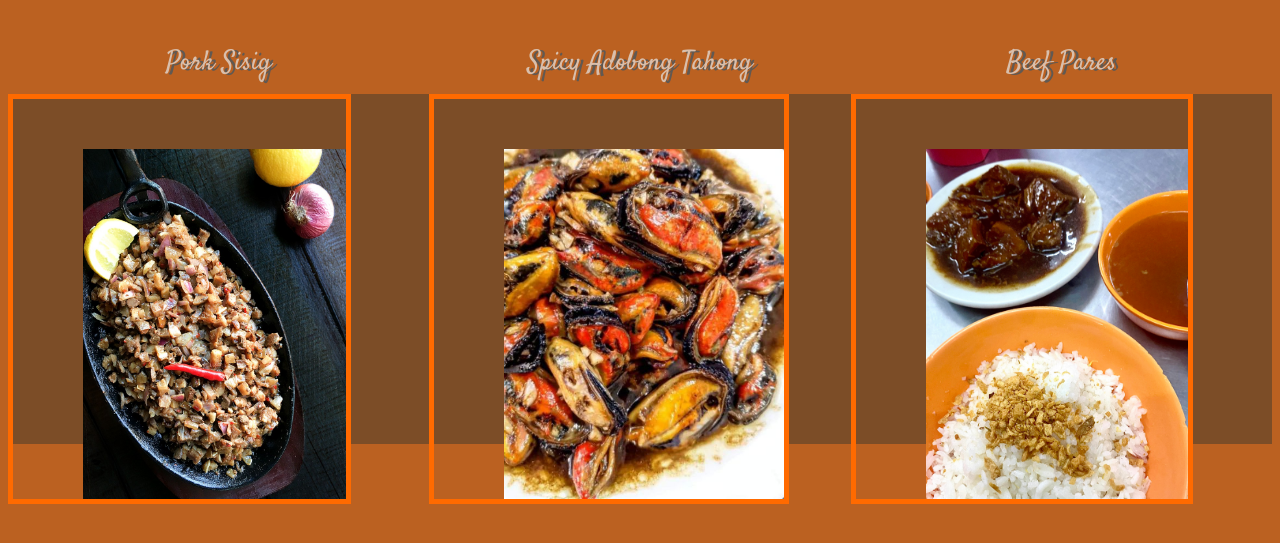
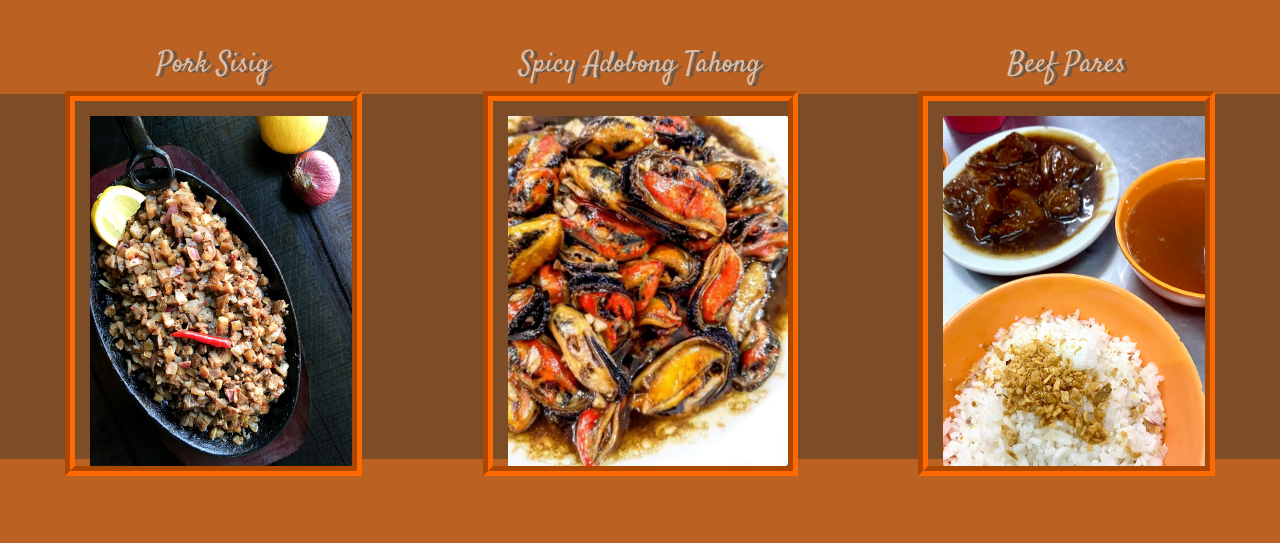
Before and after one commit to d0wnsider/odin-recipes, a plain HTML site: page index.html in a window 1280 px wide. Shown: the part 121-664 px from the top of the page. Drawn offline with Linux system fonts and the light colour scheme.

Commit message:
Additional changes on style. Still trying to fix custom font on local

```diff
--- a/index.html
+++ b/index.html
@@ -2,10 +2,12 @@
 <html lang="en">
     <head>
         <meta charset="UTF-8">
+        <meta name="viewport" content="width=device-width", initial-scale="1.0">
         <title>Pin0y Recipes</title>
         <link rel="stylesheet" href="styles.css">
         <!-- google font custom installation -->
         <link rel="stylesheet" href="https://fonts.googleapis.com/css?family=Tangerine">
+
     </head>
     <body>
         <h1>Pin0y Recipes</h1>
@@ -14,10 +16,10 @@
             <div class="tahong"><a href="recipes/spicyadobongtahong.html">Spicy Adobong Tahong</a></div>
             <div class="pares"><a href="recipes/beefpares.html">Beef Pares</a></div>
         </div>
-        <div class="divBox1">
-            <div class="box1"><img src="images/sisig-icon.jpeg"></div>
-            <div class="box2"><img src="images/tahong-icon.jpeg"></div>
-            <div class="box3"><img src="images/pares-icon.jpeg"></div>
+        <div class="divBox">
+            <div class="box"><img src="images/sisig-icon.jpeg"></div>
+            <div class="box"><img src="images/tahong-icon.jpeg"></div>
+            <div class="box"><img src="images/pares-icon.jpeg"></div>
         </div>
     </body>
 </html>
--- a/styles.css
+++ b/styles.css
@@ -1,8 +1,28 @@
-/* local file installation for custom font*/
+/* local file installation for custom font */
 @font-face {
-    font-family: "Satisfy-Regular";
-    src: local("Satisfy-Regular"),
-    url("/recipes/Satisfy-Regular.ttf") format("truetype");
+    font-family: "Satisfy";
+    src: url("/recipes/Satisfy-Regular.ttf");
+}
+
+body {
+    background-color: #bb6121;
+    margin: 0;
+}
+
+a {
+    text-decoration: none; color:#d9bfac;
+}
+
+.divBox {
+    display: flex;
+}
+
+img {
+    max-width: 100%;
+    max-height: 100%;
+    padding-left: 15px;
+    padding-top: 15px;
+    border: 10px groove #ff6a00;
 }
 
 h1 {
@@ -13,37 +33,21 @@ h1 {
     text-shadow: #8e5f3d 2px 0 3px;
 }
 
-body {
-    background-color: #bb6121;
-}
-
-a {
-    text-decoration: none; color:#d9bfac;
-}
-
-.divBox, .divBox1{
-    display: flex;
-}
-
-img {
-    max-width: 100%;
-    max-height: 100%;
-    padding-left: 70px;
-    padding-top: 50px;
-    border: 5px solid #ff6a00;
-}
-
 .sisig, .pares, .tahong{
     width: 450px;
     height: 50px;
     text-align: center;
-    font-family: "Satisfy-Regular", sans-serif;
-    font-size: 27px;
+    font-family: "Satisfy", cursive;
+    font-size: 29px;
     text-shadow: 4px 1px #615952;
 }
 
-.box1, .box2, .box3 {
+.box {
     width: 450px;
     height: 350px;
     background-color: #7c4d27;
+    display: flex;
+    justify-content: center;
+    align-items: center;
+    padding-top: 15px;
 }
```
